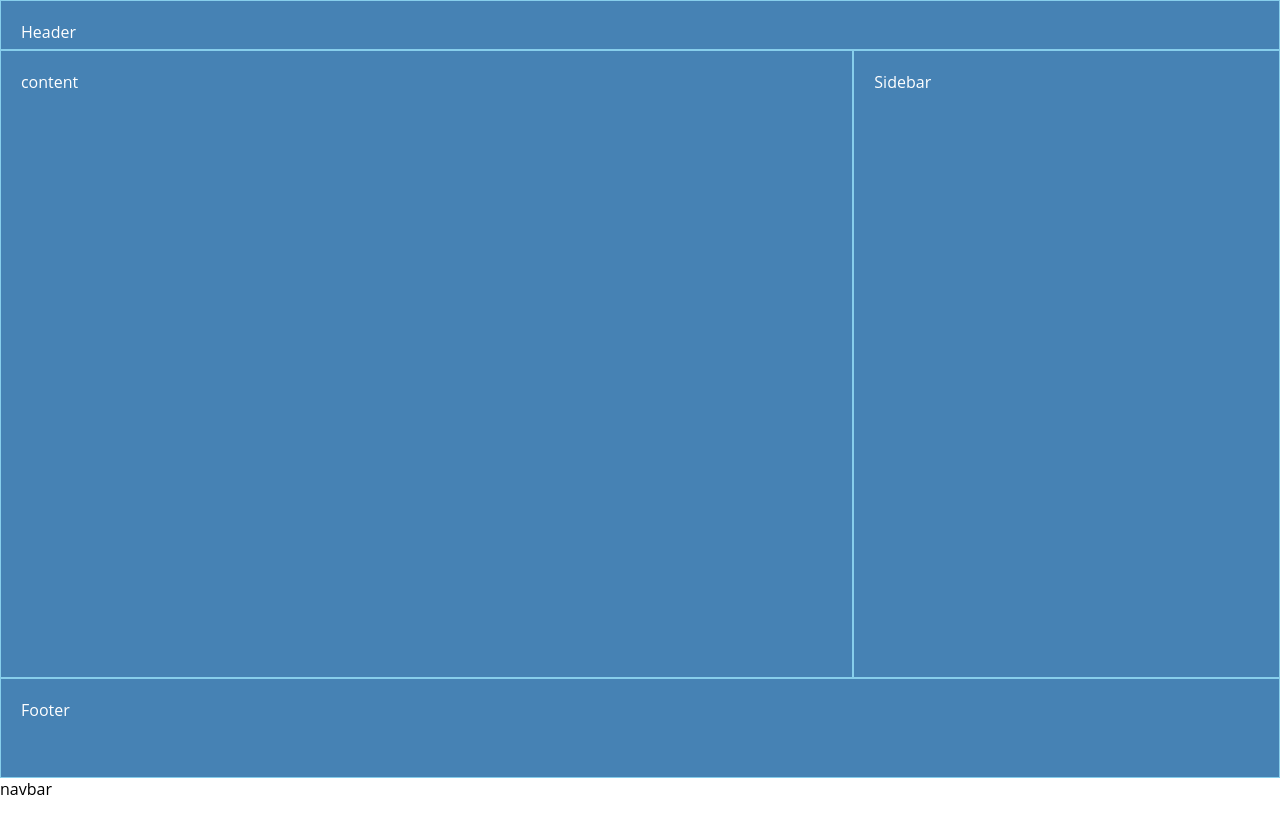
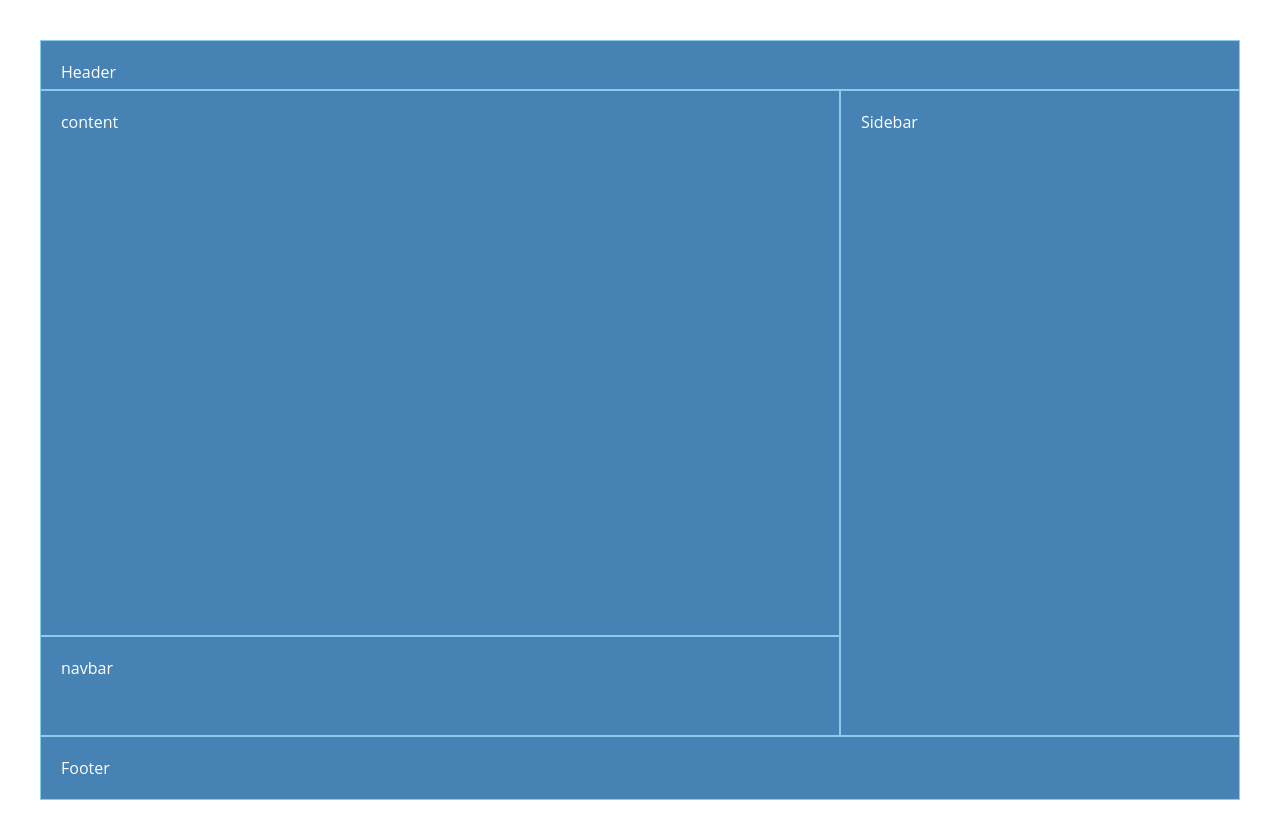
Before and after one commit to Priyankakumari2003/new-homepage, a plain HTML site: page grid.html in a window 1280 px wide. Before the commit the page ends 800 px from the top, so only its background shows below. Drawn offline with Linux system fonts and the light colour scheme.

Commit message:
small changes added to grid.css

```diff
--- a/grid.css
+++ b/grid.css
@@ -1,6 +1,6 @@
 * {
     box-sizing: border-box;
-    padding: 0;
+    padding: 20px;
     margin: 0;
   }
 
@@ -13,14 +13,16 @@
     grid-template-areas:
       'header header header'
       'content content sidebar'
+      'navbar navbar sidebar'
       'footer footer footer';
     grid-template-columns: 1fr 1fr 1fr;
-    grid-template-rows: 50px 1fr 100px;
+    grid-template-rows: 50px 2fr 100px;
   }
 
   header,
   footer,
   main,
+  nav,
   aside {
     background-color: steelblue;
     color: #fff;
@@ -33,13 +35,16 @@
   }
 
 
-  main {
+  main  {
     grid-area: content;
   }
 
   aside {
     grid-area: sidebar;
   }
+  nav{
+    grid-area: navbar;
+  }
 
   footer {
     grid-area: footer;
```
